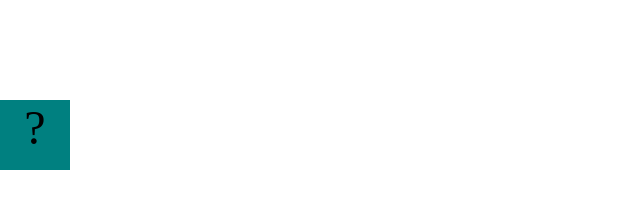
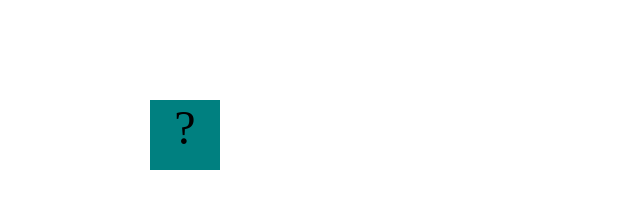
Before and after one commit to JasirPuerto/JasirPuerto.github.io, a plain HTML site: page fsd-projects/bouncing-box/index.html in a window 1280 px wide. Shown: the whole page, without its empty margins (0-640 px from the left). Drawn offline with Linux system fonts and the light colour scheme.

Commit message:
Platformer

```diff
--- a/fsd-projects/bouncing-box/index.html
+++ b/fsd-projects/bouncing-box/index.html
@@ -80,8 +80,8 @@
          * If the box drifts off the screen, turn it around!
          */
         function update() {
-
-
+        moveBoxTo(200); // Moves box to x-position 200
+        moveBoxTo(150); // Moves bos to y-position 150
 
 
         }
```
